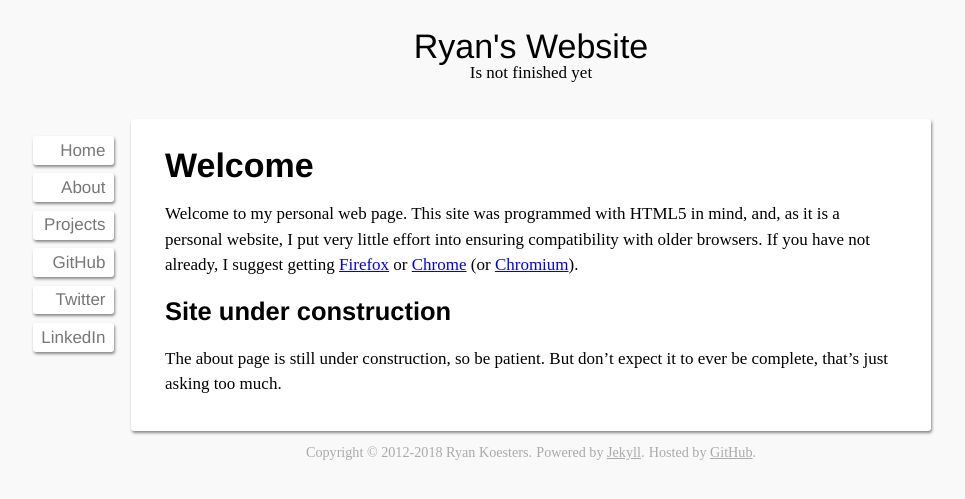
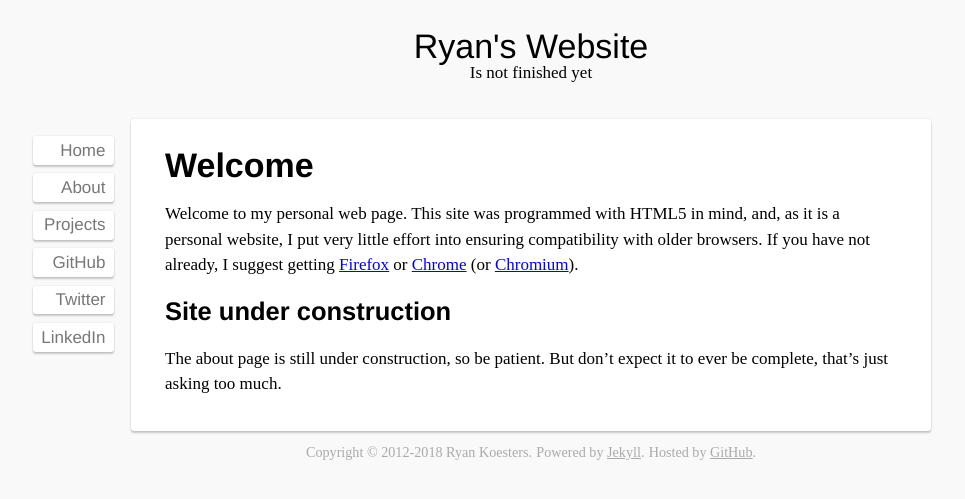
Before and after one commit to rkoesters/rkoesters.github.io, a Jekyll site: the page built from index.md, in a window 1280 px wide. Shown: the top 499 px of the page, without its empty margins (109-1074 px from the left). Built offline with Jekyll 4.4.1, drawn with Linux system fonts in a browser that asks for light colours; nearby versions of some CDN libraries.

Commit message:
Tweak box-shadow in css/main.css.

```diff
--- a/css/main.css
+++ b/css/main.css
@@ -27,7 +27,7 @@ header, section, footer, nav {
 }
 
 #site-nav a, #content {
-	box-shadow: 1px 2px 3px #888888;
+	box-shadow: 0 0px 2px rgba(0, 0, 0, 0.12), 0 2px 2px rgba(0, 0, 0, 0.20);
 }
 
 /********** Page Header **********/
```
